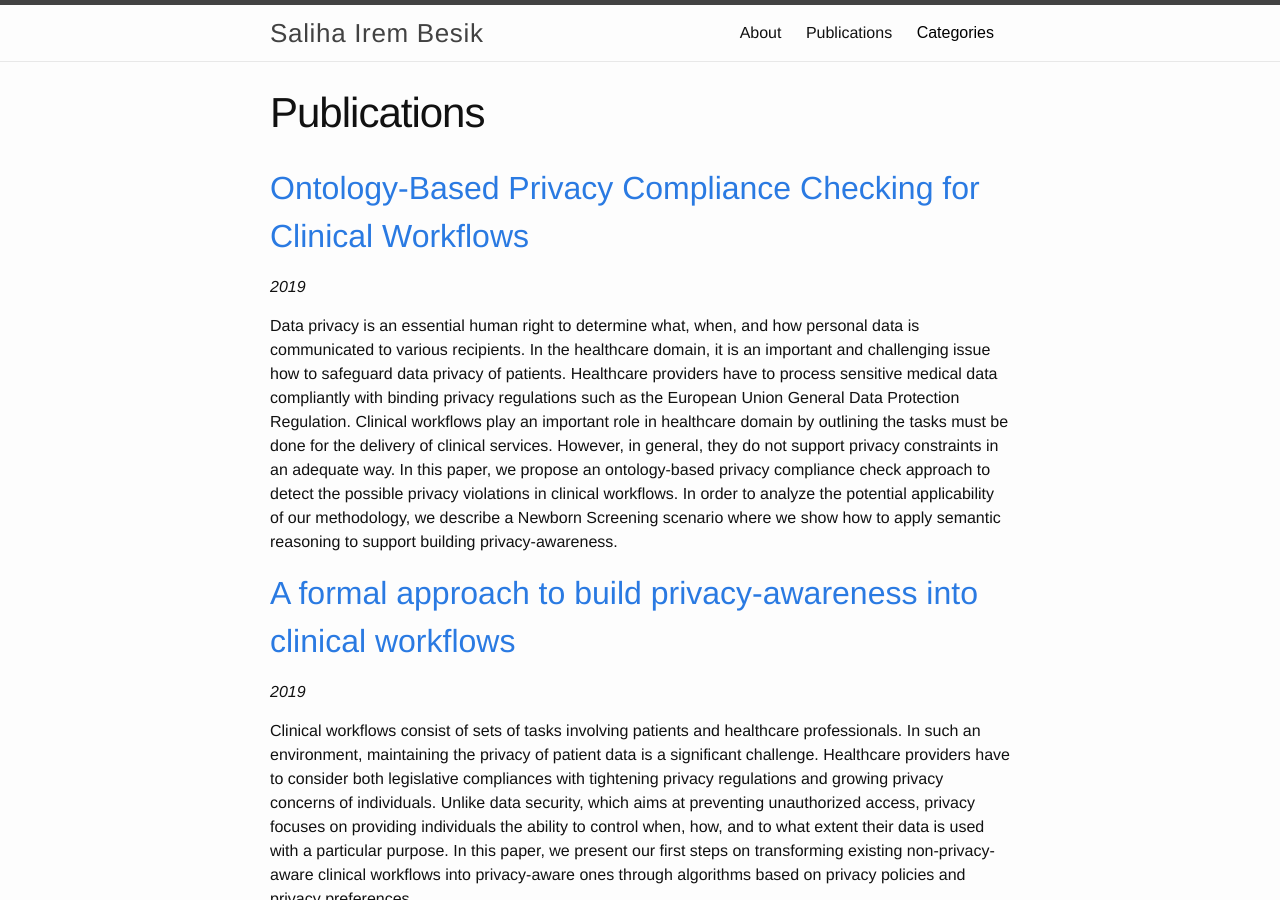
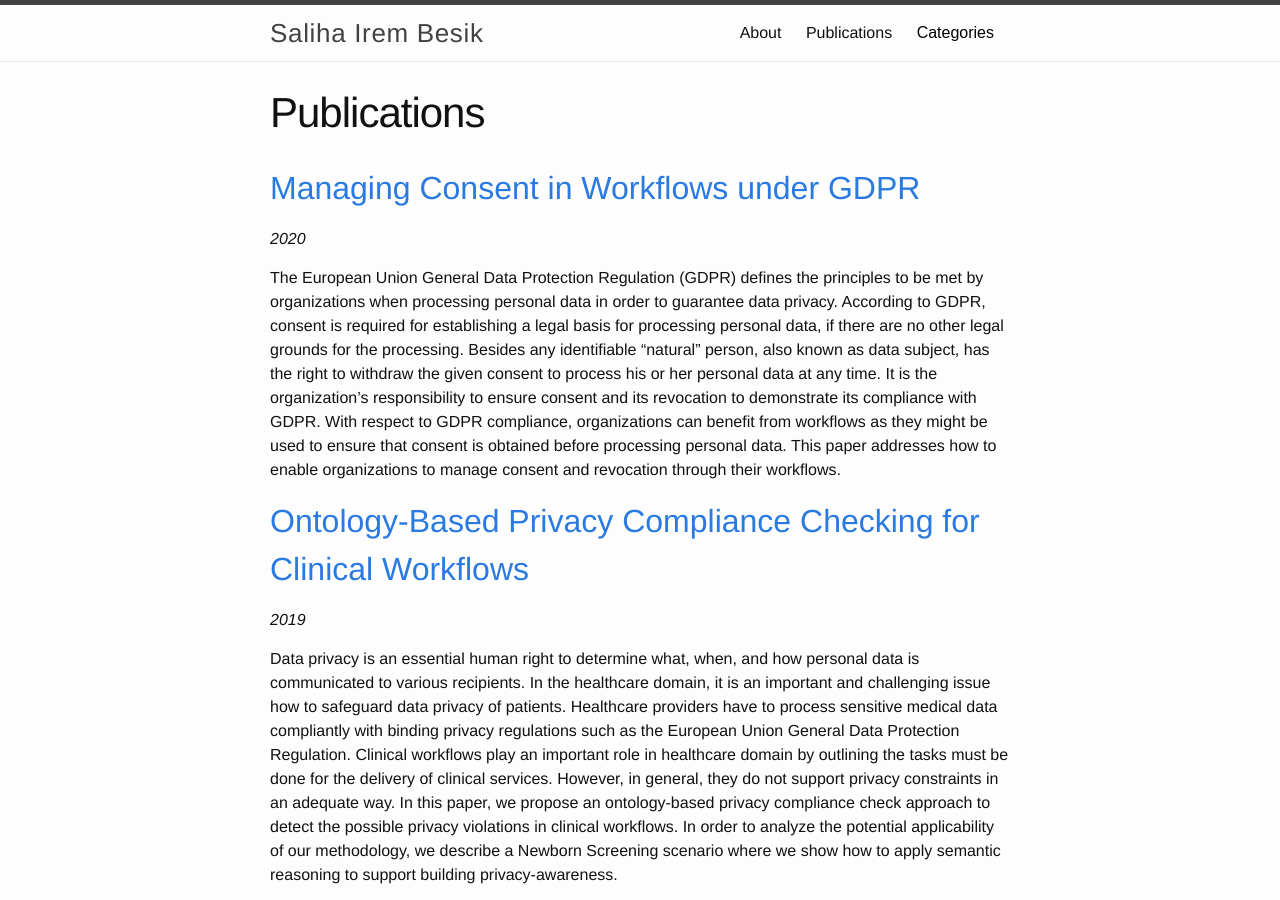
Before and after one commit to irembesik/irembesik.github.io, a Jekyll site: the page built from publications.md, in a window 1280 px wide and 900 px high. Built offline with Jekyll 4.4.1, drawn with Linux system fonts in a browser that asks for light colours.

Commit message:
New publication - Consent Paper - added

```diff
--- a/publications.md
+++ b/publications.md
@@ -3,7 +3,10 @@ layout: page
 title: Publications
 permalink: /pub/
 ---
+## [Managing Consent in Workflows under GDPR](https://irem.dev/publications/consent-paper.pdf)
+_2020_
 
+The European Union General Data Protection Regulation (GDPR) defines the principles to be met by organizations when processing personal data in order to guarantee data privacy. According to GDPR, consent is required for establishing a legal basis for processing personal data, if there are no other legal grounds for the processing. Besides any identifiable "natural" person, also known as data subject, has the right to withdraw the given consent to process his or her personal data at any time. It is the organization's responsibility to ensure consent and its revocation to demonstrate its compliance with GDPR. With respect to GDPR compliance, organizations can benefit from workflows as they might be used to ensure that consent is obtained before processing personal data. This paper addresses how to enable organizations to manage consent and revocation through their workflows.
 
 ## [Ontology-Based Privacy Compliance Checking for Clinical Workflows](https://irem.dev/publications/besik-paper.pdf)
 _2019_
```
